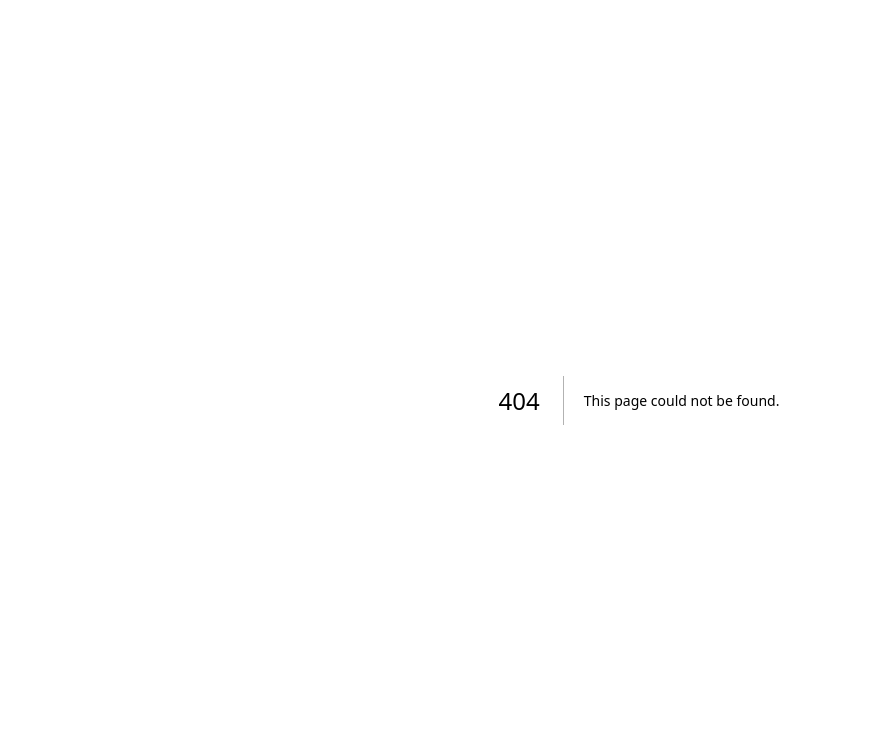
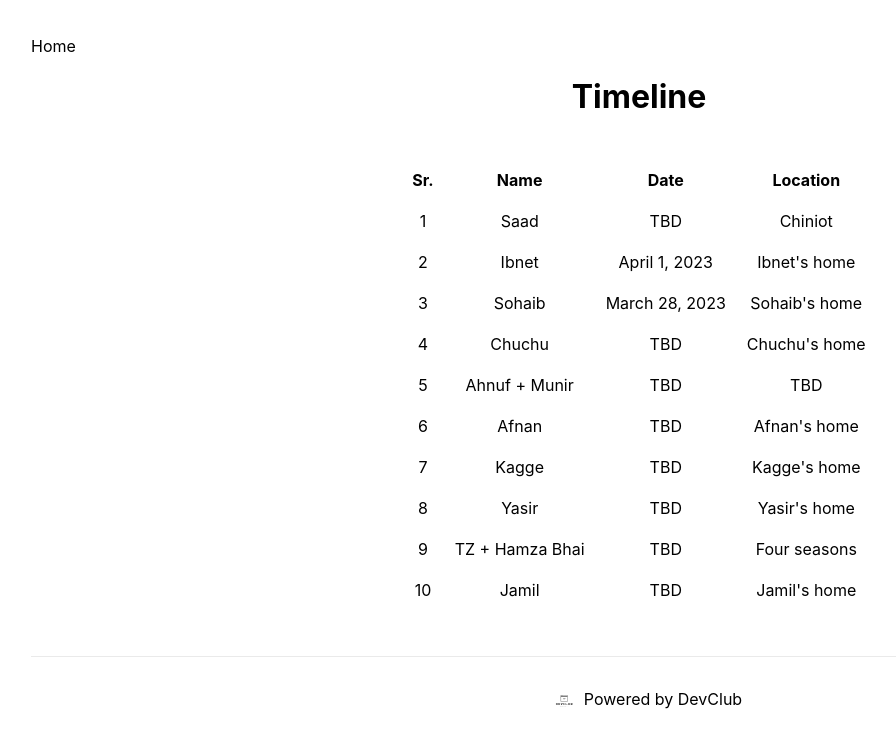
Before and after one commit to hamzafer/iftaar-web-app, a Next.js app: page /timeline in a window 1280 px wide. Before the commit this address had no page. Shown: the top 748 px of the page, without its empty margins (1-897 px from the left). Built offline with nearby package versions, Linux system fonts and the light colour scheme.

Commit message:
Dhuz dhuz.

```diff
--- /dev/null
+++ b/pages/Components/Footer.js
@@ -0,0 +1,19 @@
+import Image from 'next/image';
+import styles from '../../styles/Home.module.css';
+
+export default function Footer() {
+    return (
+        <footer className={styles.footer}>
+            <a
+                href="https://www.devclubm.me/"
+                target="_blank"
+                rel="noopener noreferrer"
+            >
+        <span className={styles.logo}>
+          <Image src="/devclublogo.svg" alt="DevClub Logo" width={40} height={20}/>
+        </span>
+                Powered by DevClub
+            </a>
+        </footer>
+    );
+}
--- /dev/null
+++ b/pages/timeline.js
@@ -0,0 +1,62 @@
+import React from 'react';
+import Head from "next/head";
+import Link from "next/link";
+import styles from "../styles/Home.module.css";
+import Footer from "./Components/Footer";
+
+export default function Timeline() {
+    const iftaarData = [
+        {id: 1, name: 'Saad', date: 'TBD', location: 'Chiniot'},
+        {id: 2, name: 'Ibnet', date: 'April 1, 2023', location: `Ibnet's home`},
+        {id: 3, name: 'Sohaib', date: 'March 28, 2023', location: `Sohaib's home`},
+        {id: 4, name: 'Chuchu', date: 'TBD', location: `Chuchu's home`},
+        {id: 5, name: 'Ahnuf + Munir', date: 'TBD', location: `TBD`},
+        {id: 6, name: 'Afnan', date: 'TBD', location: `Afnan's home`},
+        {id: 7, name: 'Kagge', date: 'TBD', location: `Kagge's home`},
+        {id: 8, name: 'Yasir', date: 'TBD', location: `Yasir's home`},
+        {id: 9, name: 'TZ + Hamza Bhai', date: 'TBD', location: `Four seasons`},
+        {id: 10, name: 'Jamil', date: 'TBD', location: `Jamil's home`},
+    ];
+
+    return (
+        <div className={styles.container}>
+            <Head>
+                <title>Iftaar 23 | Timeline</title>
+                <meta name="description" content="Generated by create next app"/>
+                <link rel="icon" href="/favicon.ico"/>
+            </Head>
+            <Link href="/">
+                    <span className={styles.logo}>
+                        <p>Home</p>
+                    </span>
+            </Link>
+            <div style={{textAlign: 'center'}}>
+                <h1>Timeline</h1>
+                <div style={{display: 'inline-block', border: '1px solid white', padding: '20px'}}>
+                    <table style={{borderCollapse: 'collapse', margin: 'auto'}}>
+                        <thead>
+                        <tr>
+                            <th style={{border: '1px solid white', padding: '10px'}}>Sr.</th>
+                            <th style={{border: '1px solid white', padding: '10px'}}>Name</th>
+                            <th style={{border: '1px solid white', padding: '10px'}}>Date</th>
+                            <th style={{border: '1px solid white', padding: '10px'}}>Location</th>
+                        </tr>
+                        </thead>
+                        <tbody>
+                        {iftaarData.map(({id, name, date, location}) => (
+                            <tr key={name}>
+                                <td style={{border: '1px solid white', padding: '10px'}}>{id}</td>
+                                <td style={{border: '1px solid white', padding: '10px'}}>{name}</td>
+                                <td style={{border: '1px solid white', padding: '10px'}}>{date}</td>
+                                <td style={{border: '1px solid white', padding: '10px'}}>{location}</td>
+                            </tr>
+                        ))}
+                        </tbody>
+                    </table>
+                </div>
+            </div>
+            <br/>
+            <Footer/>
+        </div>
+    );
+}
```
Also changed, not shown: pages/index.js (+13 -51 lines), pages/next-iftaar.js (added, +35 -0 lines), public/devclublogo.svg (added), public/ibnet.jpg (added).
